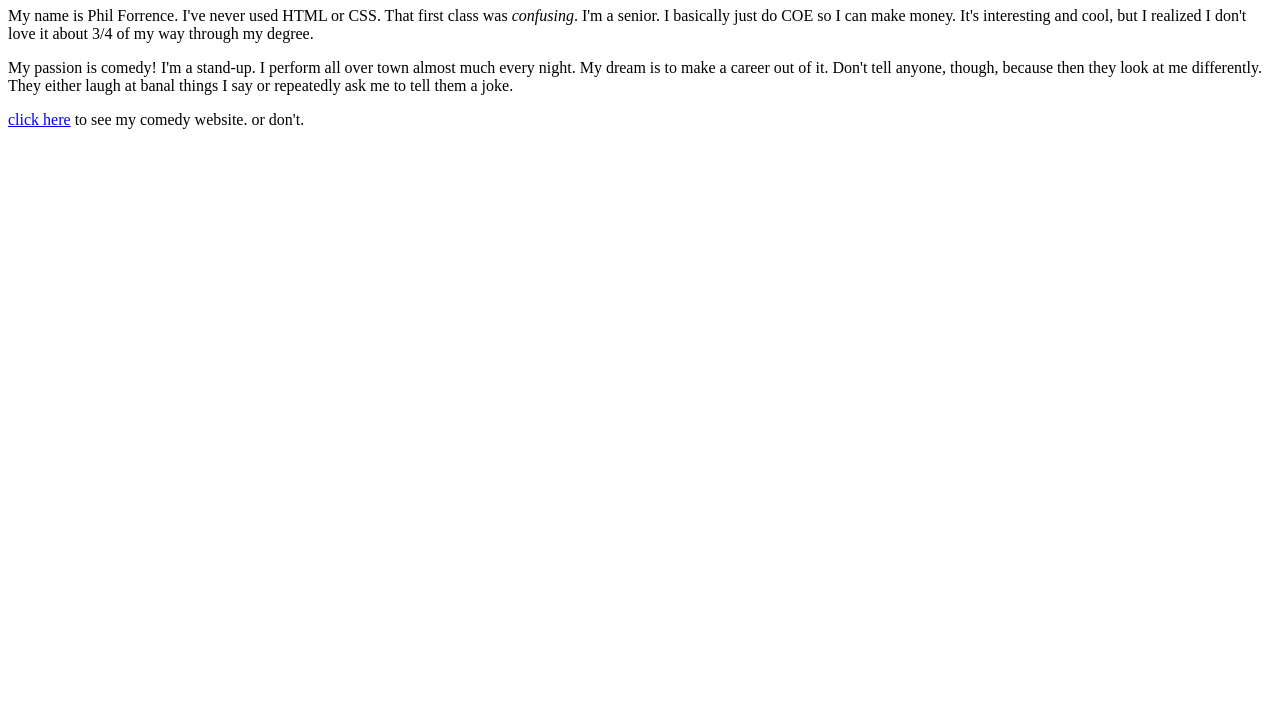
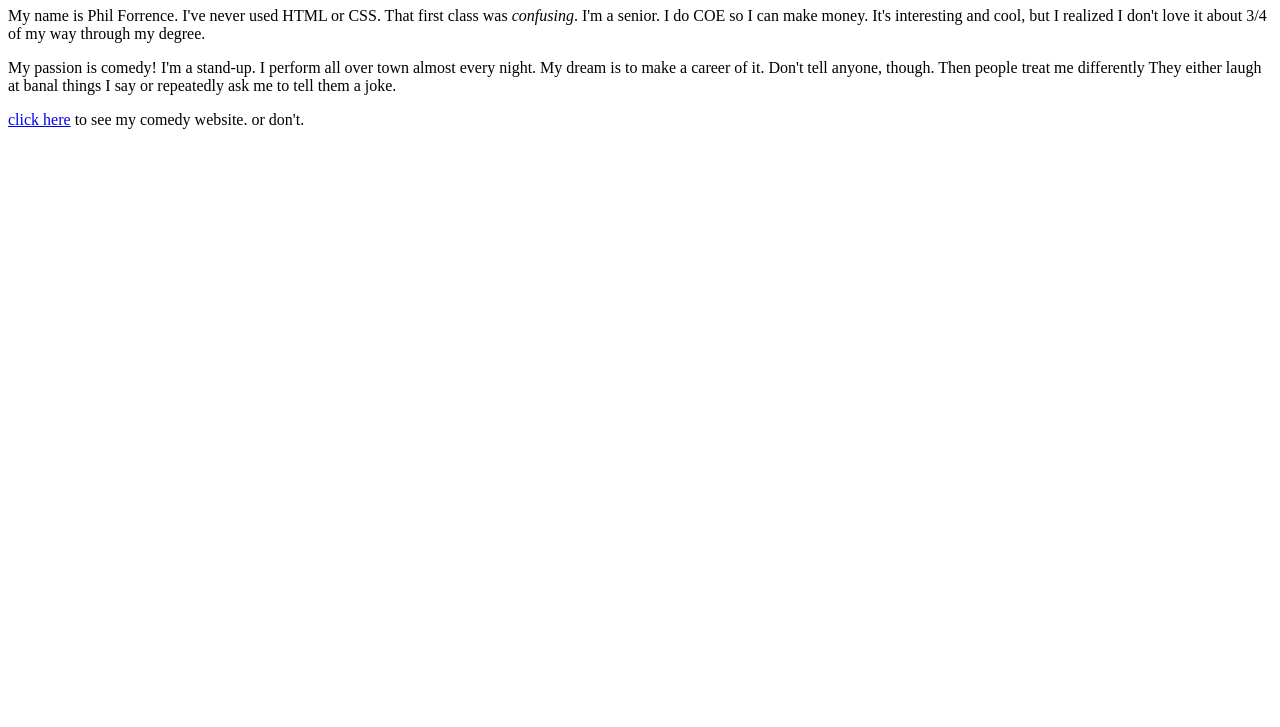
Before and after one commit to pforrence/assig1, a plain HTML site: page index.html in a window 1280 px wide. Shown: the part 73-800 px from the top of the page. Drawn offline with Linux system fonts and the light colour scheme.

Commit message:
typos and rewordings

```diff
--- a/index.html
+++ b/index.html
@@ -4,11 +4,11 @@
 	<h1>Phil Forrence</h1>
 </head>
 <p>
-	My name is Phil Forrence. I've never used HTML or CSS. That first class was <em>confusing</em>. I'm a senior. I basically just do COE so I can make money. It's interesting and cool, but I realized I don't love it about 3/4 of my way through my degree.
+	My name is Phil Forrence. I've never used HTML or CSS. That first class was <em>confusing</em>. I'm a senior. I do COE so I can make money. It's interesting and cool, but I realized I don't love it about 3/4 of my way through my degree.
 </p>
 
 <p>
-	My passion is comedy! I'm a stand-up. I perform all over town almost much every night. My dream is to make a career out of it. Don't tell anyone, though, because then they look at me differently. They either laugh at banal things I say or repeatedly ask me to tell them a joke.
+	My passion is comedy! I'm a stand-up. I perform all over town almost every night. My dream is to make a career of it. Don't tell anyone, though. Then people treat me differently They either laugh at banal things I say or repeatedly ask me to tell them a joke.
 </p>
 <p>
 <a href="http://www.philforrence.com">click here</a>
```
